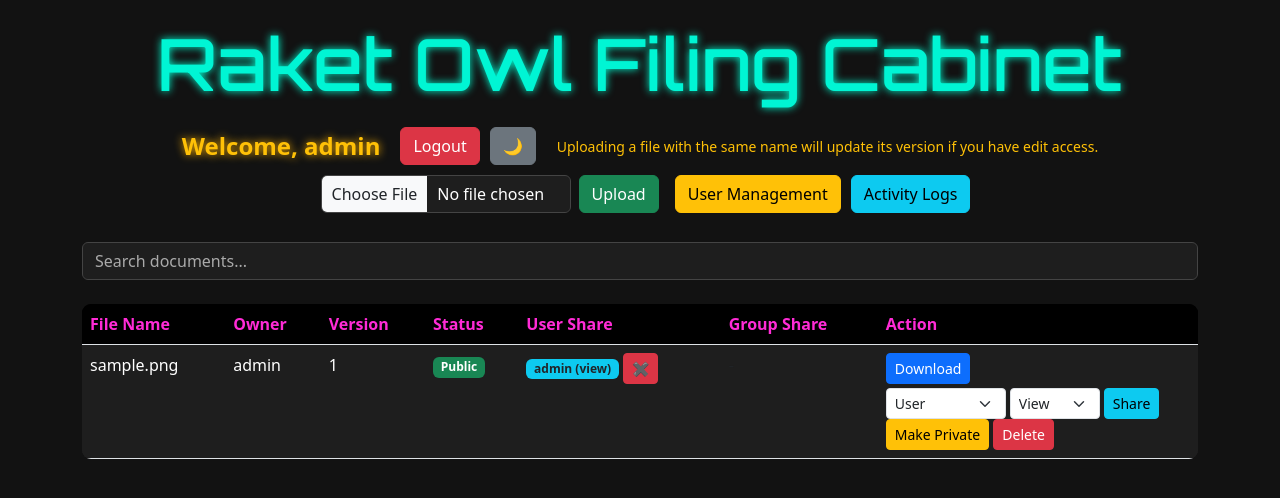
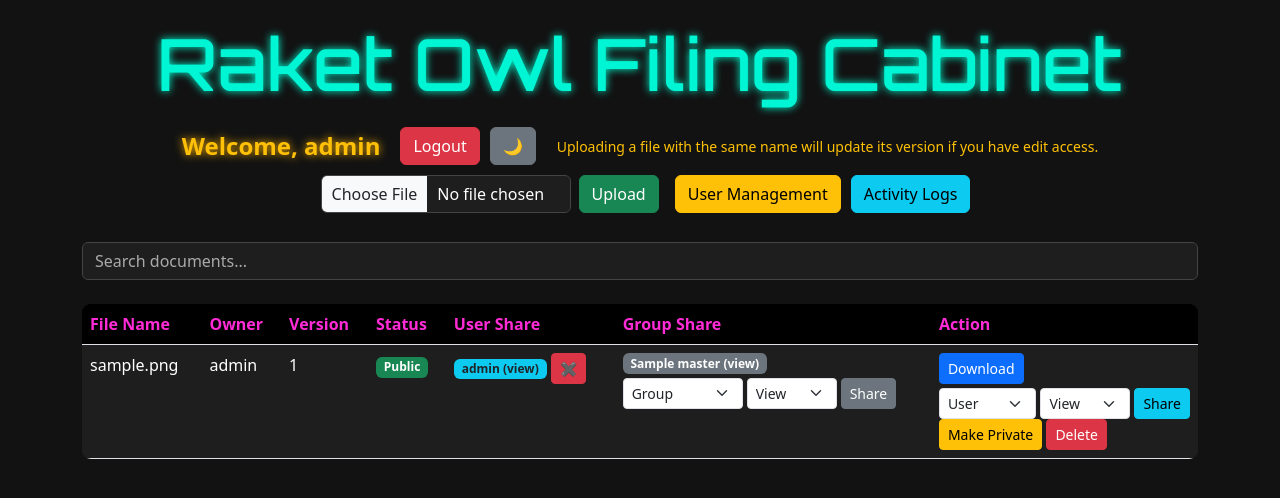
Before and after one commit to raketqueen/raketowl, a Flask app: page / in a window 1280 px wide. Shown: the top 498 px of the page. Run offline with Flask 3, Linux system fonts and the light colour scheme; a user stored in the database is signed in; data comes from the database, SQL or seed files in the repository; tables that the repository leaves empty hold one stand-in row (values such as "Sample post"); data that the repository does not hold is empty; parts of the project's set-up code (start-up, migrations or seed data) failed here and were passed over.

Commit message:
Update: Group Share started implementation

```diff
--- a/app/app.py
+++ b/app/app.py
@@ -53,6 +53,7 @@ def index():
     cursor = conn.cursor(dictionary=True)
 
     all_users = []  # Initialize in case user not logged in
+    all_groups = []  # NEW: groups list for UI
 
     if 'user_id' in session:
         # Fetch all users except the current user for the share dropdown
@@ -60,54 +61,102 @@ def index():
             "SELECT id, username FROM users WHERE id != %s", (session['user_id'],))
         all_users = cursor.fetchall()
 
+        # NEW: Fetch all groups for group sharing dropdown
+        cursor.execute("SELECT id, name FROM groups_master")
+        all_groups = cursor.fetchall()
+
         # Logged in user: fetch documents
         if search:
             cursor.execute(
                 """
                 SELECT DISTINCT
-                    documents.id,
-                    documents.filename,
-                    documents.version,
-                    documents.owner_id,
-                    documents.is_public,
-                    users.username,
-                    document_shares.permission
-                FROM documents
-                JOIN users ON documents.owner_id = users.id
-                LEFT JOIN document_shares
-                    ON documents.id = document_shares.document_id
+                    d.id,
+                    d.filename,
+                    d.version,
+                    d.owner_id,
+                    d.is_public,
+                    u.username,
+                    CASE
+                        WHEN ds.shared_with_user_id = %s THEN ds.permission
+                        WHEN dgs.permission IS NOT NULL THEN dgs.permission
+                        ELSE NULL
+                    END AS permission
+                FROM documents d
+                JOIN users u ON d.owner_id = u.id
+
+                LEFT JOIN document_shares ds
+                    ON d.id = ds.document_id
+
+                LEFT JOIN document_group_shares dgs
+                    ON d.id = dgs.document_id
+
+                LEFT JOIN user_groups ug
+                    ON ug.group_id = dgs.group_id
+                    AND ug.user_id = %s
+
                 WHERE
                     (
-                        documents.owner_id = %s
-                        OR documents.is_public = 1
-                        OR document_shares.shared_with_user_id = %s
+                        d.owner_id = %s
+                        OR d.is_public = 1
+                        OR ds.shared_with_user_id = %s
+                        OR ug.user_id = %s
                     )
-                    AND documents.filename LIKE %s
+                    AND d.filename LIKE %s
                 """,
-                (session['user_id'], session['user_id'], f"%{search}%")
+                (
+                    session['user_id'],  # direct share priority
+                    session['user_id'],  # group mapping
+                    session['user_id'],  # owner
+                    session['user_id'],  # direct
+                    session['user_id'],  # group
+                    f"%{search}%"
+                )
             )
         else:
             cursor.execute(
                 """
                 SELECT
-                    documents.id,
-                    documents.filename,
-                    documents.version,
-                    documents.owner_id,
-                    documents.is_public,
-                    users.username,
-                    MAX(document_shares.permission) AS permission
-                FROM documents
-                JOIN users ON documents.owner_id = users.id
-                LEFT JOIN document_shares
-                    ON documents.id = document_shares.document_id
+                    d.id,
+                    d.filename,
+                    d.version,
+                    d.owner_id,
+                    d.is_public,
+                    u.username,
+                    MAX(
+                        CASE
+                            WHEN ds.shared_with_user_id = %s THEN ds.permission
+                            WHEN dgs.permission IS NOT NULL THEN dgs.permission
+                            ELSE NULL
+                        END
+                    ) AS permission
+                FROM documents d
+                JOIN users u ON d.owner_id = u.id
+
+                LEFT JOIN document_shares ds
+                    ON d.id = ds.document_id
+
+                LEFT JOIN document_group_shares dgs
+                    ON d.id = dgs.document_id
+
+                LEFT JOIN user_groups ug
+                    ON ug.group_id = dgs.group_id
+                    AND ug.user_id = %s
+
                 WHERE
-                    documents.owner_id = %s
-                    OR documents.is_public = 1
-                    OR document_shares.shared_with_user_id = %s
-                GROUP BY documents.id
+                    d.owner_id = %s
+                    OR d.is_public = 1
+                    OR ds.shared_with_user_id = %s
+                    OR ug.user_id = %s
+
+                GROUP BY d.id
                 """,
-                (session['user_id'], session['user_id'])
+                (
+                    session['user_id'],  # CASE (direct share priority)
+                    session['user_id'],  # user_groups join
+                    session['user_id'],  # owner
+                    session['user_id'],  # direct share
+                    session['user_id']   # group access
+                )
             )
     else:
         # Public view only
@@ -130,16 +179,41 @@ def index():
     documents = cursor.fetchall()
 
     # =========================
+    # RESOLVE FINAL PERMISSION
+    # =========================
+    if 'user_id' in session:
+
+        for doc in documents:
+
+            # OWNER always full access
+            if doc['owner_id'] == session.get('user_id'):
+                doc['final_permission'] = 'owner'
+                continue
+
+            perm = doc.get('permission')
+
+            if perm:
+                doc['final_permission'] = perm
+            elif doc['is_public']:
+                doc['final_permission'] = 'view'
+            else:
+                doc['final_permission'] = None
+
+    # =========================
     # FETCH SHARING INFO
     # =========================
 
     shared_map = {}
+    group_shared_map = {}  # NEW
 
     if 'user_id' in session:
 
         conn2 = get_db_connection()
         cursor2 = conn2.cursor(dictionary=True)
 
+        # =========================
+        # USER SHARES
+        # =========================
         cursor2.execute("""
             SELECT
                 ds.document_id,
@@ -155,7 +229,6 @@ def index():
 
         shares = cursor2.fetchall()
 
-        # Build mapping: {doc_id: ["user (perm)", ...]}
         for s in shares:
             doc_id = s['document_id']
             entry = {
@@ -168,6 +241,36 @@ def index():
 
             shared_map[doc_id].append(entry)
 
+        # =========================
+        # GROUP SHARES (NEW)
+        # =========================
+        cursor2.execute("""
+            SELECT
+                dgs.document_id,
+                g.name AS group_name,
+                dgs.permission,
+                g.id AS group_id
+            FROM document_group_shares dgs
+            JOIN groups_master g ON dgs.group_id = g.id
+            WHERE dgs.document_id IN (
+                SELECT id FROM documents WHERE owner_id = %s
+            )
+        """, (session['user_id'],))
+
+        group_shares = cursor2.fetchall()
+
+        for g in group_shares:
+            doc_id = g['document_id']
+            entry = {
+                "display": f"{g['group_name']} ({g['permission']})",
+                "group_id": g['group_id']
+            }
+
+            if doc_id not in group_shared_map:
+                group_shared_map[doc_id] = []
+
+            group_shared_map[doc_id].append(entry)
+
         cursor2.close()
         conn2.close()
 
@@ -179,7 +282,9 @@ def index():
         documents=documents,
         error=error,
         shared_map=shared_map,
-        all_users=all_users
+        group_shared_map=group_shared_map,
+        all_users=all_users,
+        all_groups=all_groups
     )
 
 # =========================
@@ -362,11 +467,23 @@ def upload():
 
         has_edit_permission = share and share['permission'] == 'edit'
 
+        # GROUP PERMISSION CHECK
+        cursor.execute("""
+            SELECT dgs.permission
+            FROM document_group_shares dgs
+            JOIN user_groups ug ON dgs.group_id = ug.group_id
+            WHERE dgs.document_id = %s AND ug.user_id = %s
+        """, (doc_id, session['user_id']))
+
+        group_share = cursor.fetchone()
+
+        has_group_edit = group_share and group_share['permission'] == 'edit'
+
         # =========================
         # STEP 3: AUTHORIZE
         # =========================
 
-        if not is_owner and not has_edit_permission:
+        if not is_owner and not has_edit_permission and not has_group_edit:
             cursor.close()
             conn.close()
             flash("You only have VIEW access. Upload not allowed.", "warning")
@@ -448,29 +565,57 @@ def download(doc_id):
     if not doc:
         return "File not found", 404
 
-    # Access control
-    if not doc['is_public']:
+    # =========================
+    # ACCESS CONTROL (FINAL PERMISSION)
+    # =========================
 
-        if 'user_id' not in session:
+    if 'user_id' not in session:
+        # Only allow public access
+        if not doc['is_public']:
             return "Unauthorized", 403
+    else:
+        conn = get_db_connection()
+        cursor = conn.cursor(dictionary=True)
 
-        conn = get_db_connection()
-        cursor = conn.cursor()
+        # Get USER permission
+        cursor.execute("""
+            SELECT permission
+            FROM document_shares
+            WHERE document_id = %s AND shared_with_user_id = %s
+        """, (doc_id, session['user_id']))
+        user_perm = cursor.fetchone()
 
-        # Check if shared
-        cursor.execute(
-            """
-            SELECT permission FROM document_shares
-            WHERE document_id = %s AND shared_with_user_id = %s
-            """,
-            (doc_id, session['user_id'])
-        )
-        shared = cursor.fetchone()
+        # Get GROUP permission
+        cursor.execute("""
+            SELECT MAX(dgs.permission) AS permission
+            FROM document_group_shares dgs
+            JOIN user_groups ug ON dgs.group_id = ug.group_id
+            WHERE dgs.document_id = %s AND ug.user_id = %s
+        """, (doc_id, session['user_id']))
+        group_perm = cursor.fetchone()
 
         cursor.close()
         conn.close()
 
-        if session['user_id'] != doc['owner_id'] and not shared:
+        # =========================
+        # RESOLVE FINAL PERMISSION
+        # =========================
+        if doc['owner_id'] == session['user_id']:
+            final_permission = 'owner'
+
+        elif user_perm:
+            final_permission = user_perm['permission']
+
+        elif group_perm and group_perm['permission']:
+            final_permission = group_perm['permission']
+
+        elif doc['is_public']:
+            final_permission = 'view'
+
+        else:
+            final_permission = None
+
+        if final_permission is None:
             return "Unauthorized", 403
 
     return send_file(doc['filepath'], as_attachment=True)
@@ -680,6 +825,94 @@ def share_document(doc_id):
     conn.close()
 
     flash(f"Document '{filename}' shared successfully", "success")
+    return redirect(url_for('index'))
+
+# =========================
+# SHARE DOCUMENT WITH GROUP
+# =========================
+
+
+@app.route('/share_group/<int:doc_id>', methods=['POST'])
+def share_group(doc_id):
+
+    if 'user_id' not in session:
+        return redirect(url_for('index'))
+
+    try:
+        group_id = int(request.form.get('group_id'))
+    except (TypeError, ValueError):
+        flash("Invalid group selected", "warning")
+        return redirect(url_for('index'))
+
+    permission = request.form.get('permission', 'view')
+
+    conn = get_db_connection()
+    cursor = conn.cursor()
+
+    # Check ownership
+    cursor.execute(
+        "SELECT owner_id, filename FROM documents WHERE id = %s",
+        (doc_id,)
+    )
+    doc = cursor.fetchone()
+
+    if not doc:
+        cursor.close()
+        conn.close()
+        flash("Document not found", "danger")
+        return redirect(url_for('index'))
+
+    owner_id, filename = doc
+
+    if owner_id != session['user_id']:
+        cursor.close()
+        conn.close()
+        flash("Unauthorized", "danger")
+        return redirect(url_for('index'))
+
+    # Check existing share
+    cursor.execute(
+        """
+        SELECT id FROM document_group_shares
+        WHERE document_id = %s AND group_id = %s
+        """,
+        (doc_id, group_id)
+    )
+    existing = cursor.fetchone()
+
+    if existing:
+        cursor.execute(
+            """
+            UPDATE document_group_shares
+            SET permission = %s
+            WHERE document_id = %s AND group_id = %s
+            """,
+            (permission, doc_id, group_id)
+        )
+    else:
+        cursor.execute(
+            """
+            INSERT INTO document_group_shares (document_id, group_id, permission)
+            VALUES (%s, %s, %s)
+            """,
+            (doc_id, group_id, permission)
+        )
+
+    # Log activity
+    cursor.execute(
+        "INSERT INTO activity_logs (username, action, details) VALUES (%s, %s, %s)",
+        (
+            session['username'],
+            'GROUP_SHARE',
+            f"Shared doc_id={doc_id} with group_id={group_id} ({permission})"
+        )
+    )
+
+    conn.commit()
+    cursor.close()
+    conn.close()
+
+    flash("Group sharing updated", "success")
     return redirect(url_for('index'))
 
 # =========================
--- a/app/templates/index.html
+++ b/app/templates/index.html
@@ -323,7 +323,50 @@
 			</td>
 
 			<td>
+
+			<!-- EXISTING GROUP SHARES DISPLAY -->
+			{% if group_shared_map.get(doc.id) %}
+    			    {% for g in group_shared_map.get(doc.id) %}
+        			<div class="d-flex align-items-center mb-1">
+
+            			    <span class="badge bg-secondary me-1">
+                			{{ g.display }}
+            			    </span>
+
+        			</div>
+    			    {% endfor %}
+			{% else %}
     			    <span class="text-muted">-</span>
+			{% endif %}
+
+			<!-- SHARE FORM (OWNER ONLY) -->
+			{% if session.get('user_id') == doc.owner_id %}
+
+			<form action="/share_group/{{ doc.id }}" method="POST" class="d-flex mt-1">
+
+    			    <!-- GROUP DROPDOWN -->
+    			    <select name="group_id" class="form-select form-select-sm me-1" style="max-width: 120px;" required>
+        			<option value="" disabled selected>Group</option>
+        			{% for g in all_groups %}
+            			    <option value="{{ g.id }}">{{ g.name }}</option>
+        			{% endfor %}
+    			    </select>
+
+    			    <!-- PERMISSION -->
+    			    <select name="permission" class="form-select form-select-sm me-1" style="max-width: 90px;">
+        			<option value="view">View</option>
+        			<option value="edit">Edit</option>
+    			    </select>
+
+    			    <!-- SHARE BUTTON -->
+    			    <button type="submit" class="btn btn-sm btn-secondary">
+        			Share
+    			    </button>
+
+			</form>
+
+			{% endif %}
+
 			</td>
 
 			<td>
```
